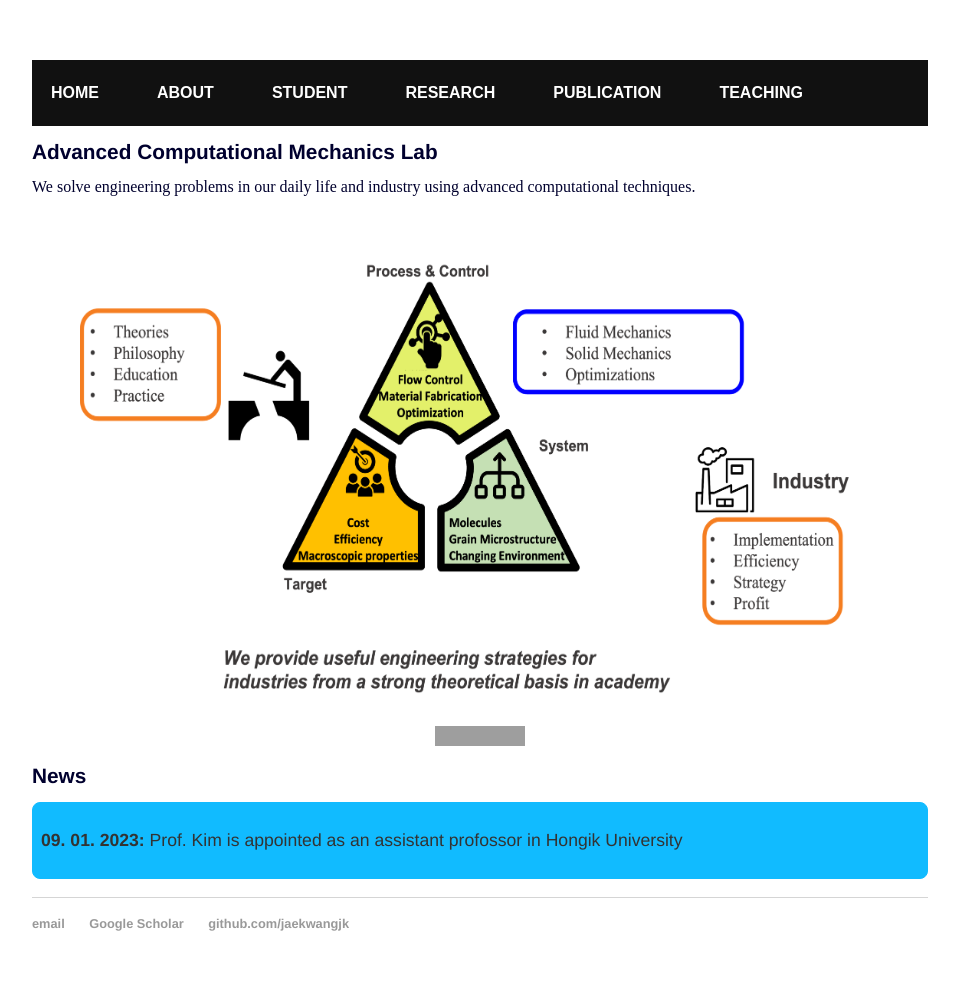
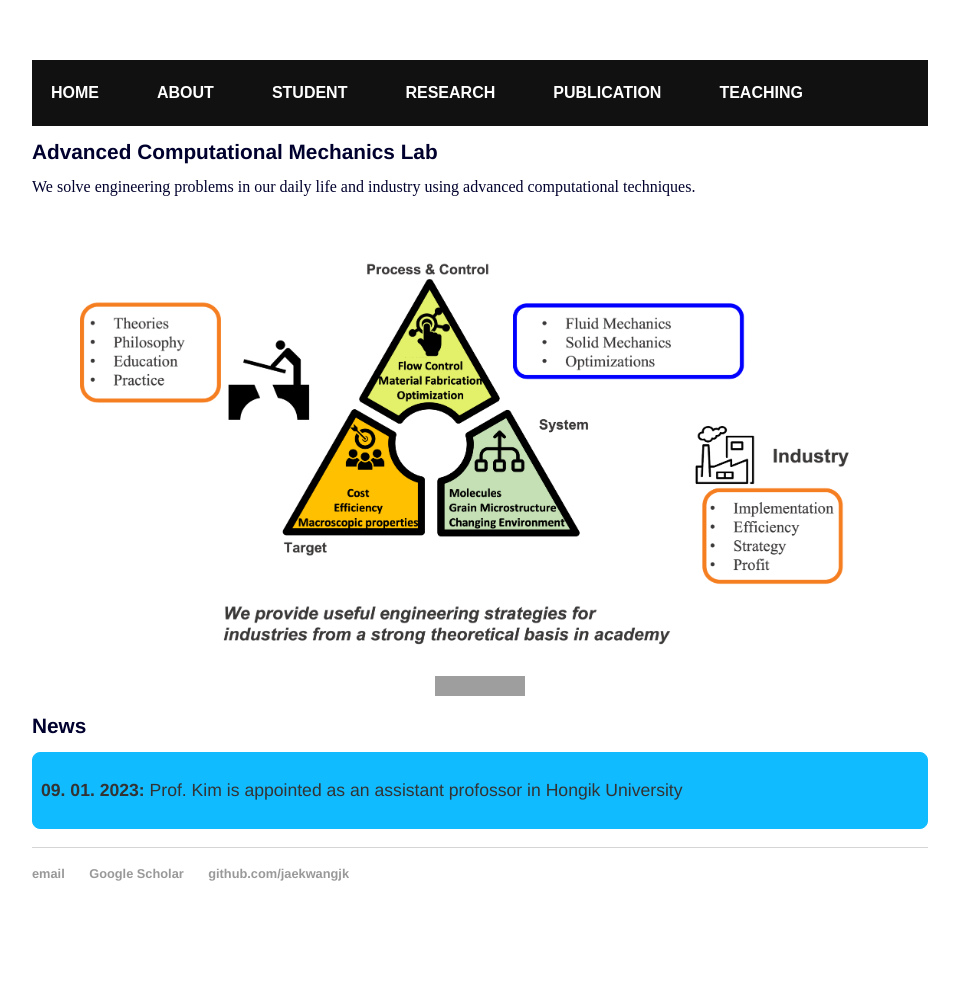
Before and after one commit to jaekwangjk/jaekwangjk.github.io, a Jekyll site: the page built from index.html, in a window 1280 px wide. Shown: the whole page, without its empty margins (160-1119 px from the left). Built offline with Jekyll 4.4.1, drawn with Linux system fonts in a browser that asks for light colours; after the commit the page ends 942 px from its top, so only the background shows below that; grey boxes are pictures that could not be loaded.

Commit message:
Update index.html

```diff
--- a/index.html
+++ b/index.html
@@ -21,7 +21,7 @@
 
 <center>
 <figure>
-<img src="pictures/overview.png" alt="My self" style="width:800px;height:450px;">
+<img src="pictures/overview.png" alt="My self" style="width:800px;height:400px;">
 </figure>
 </center>
 
```
